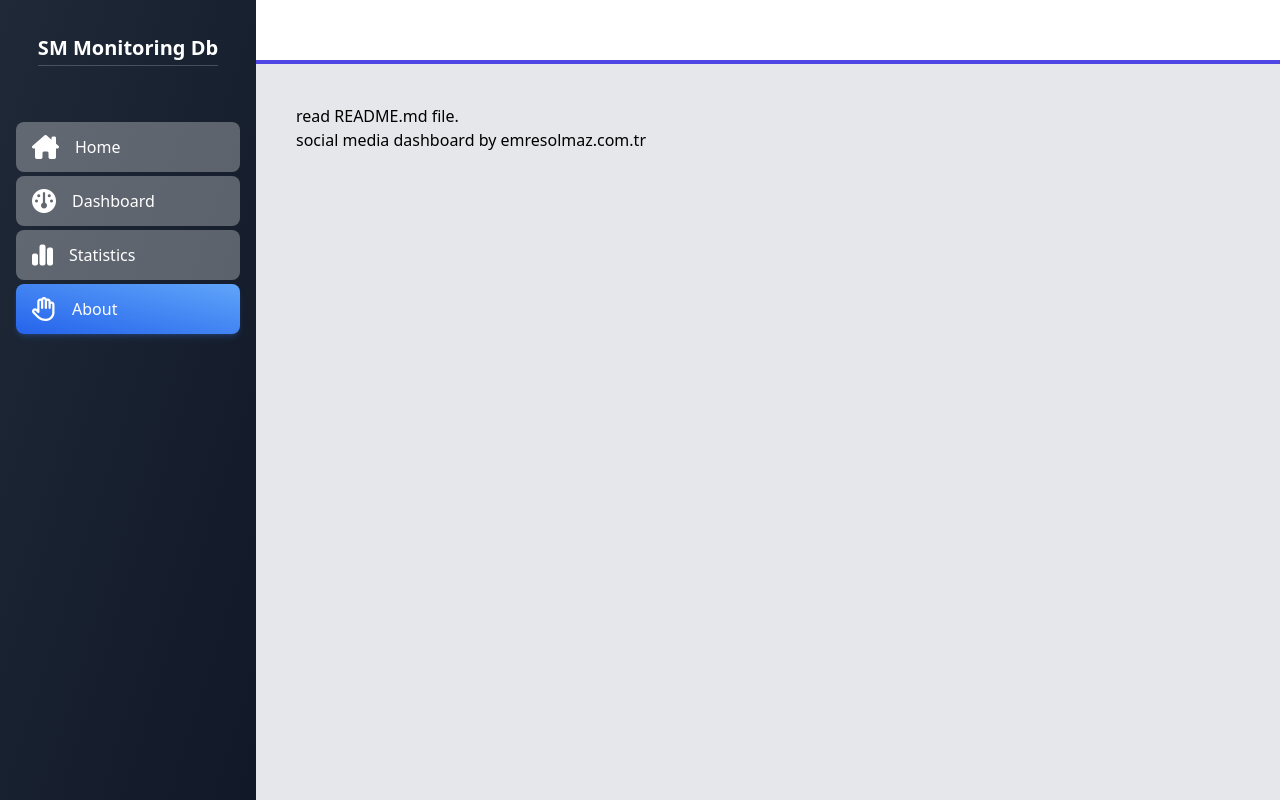
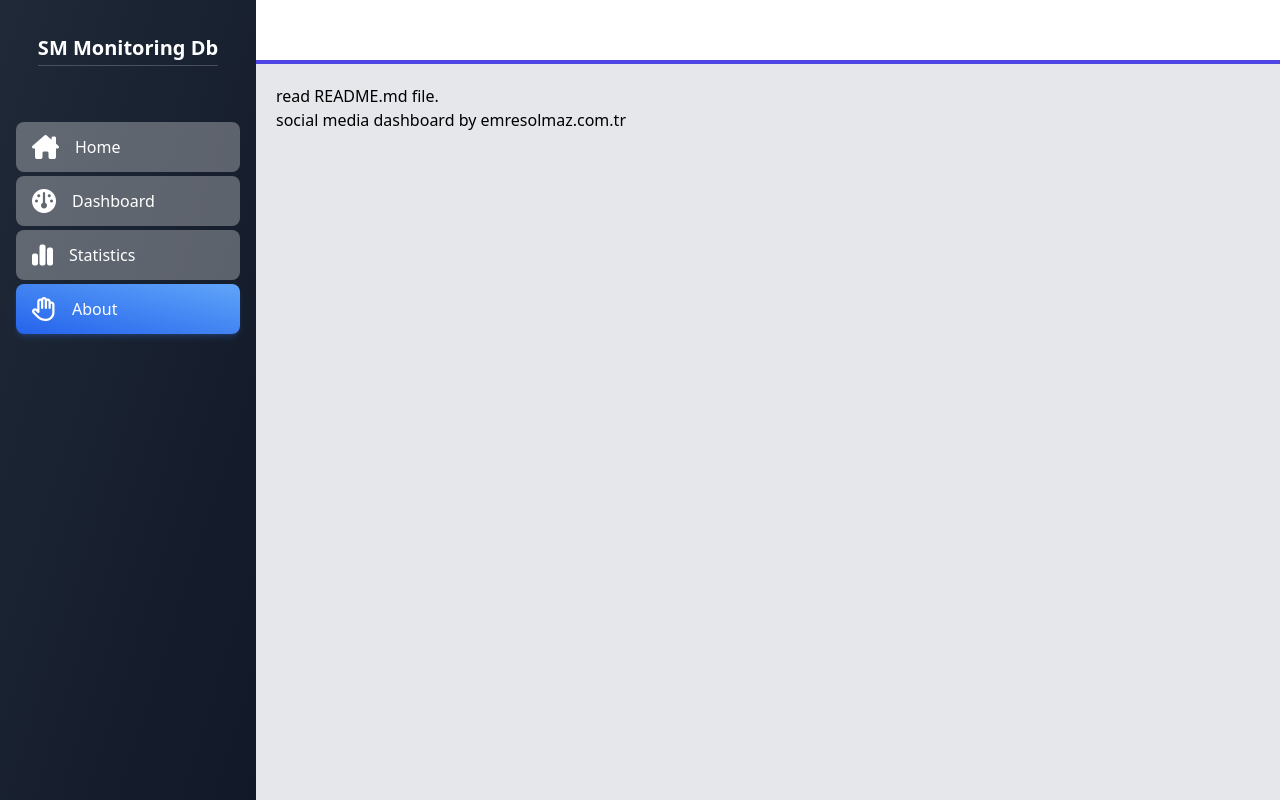
Before and after one commit to emrslmz/social-media-dashboard, a Nuxt app: page /About in a window 1280 px wide. Built offline with nearby package versions, Linux system fonts and the light colour scheme.

Commit message:
fixed pagination

```diff
--- a/pages/About.vue
+++ b/pages/About.vue
@@ -1,5 +1,5 @@
 <template>
-  <div class="p-10">
+  <div class="p-5">
     <p>read README.md file.</p>
     <p>social media dashboard by emresolmaz.com.tr</p>
   </div>
```
